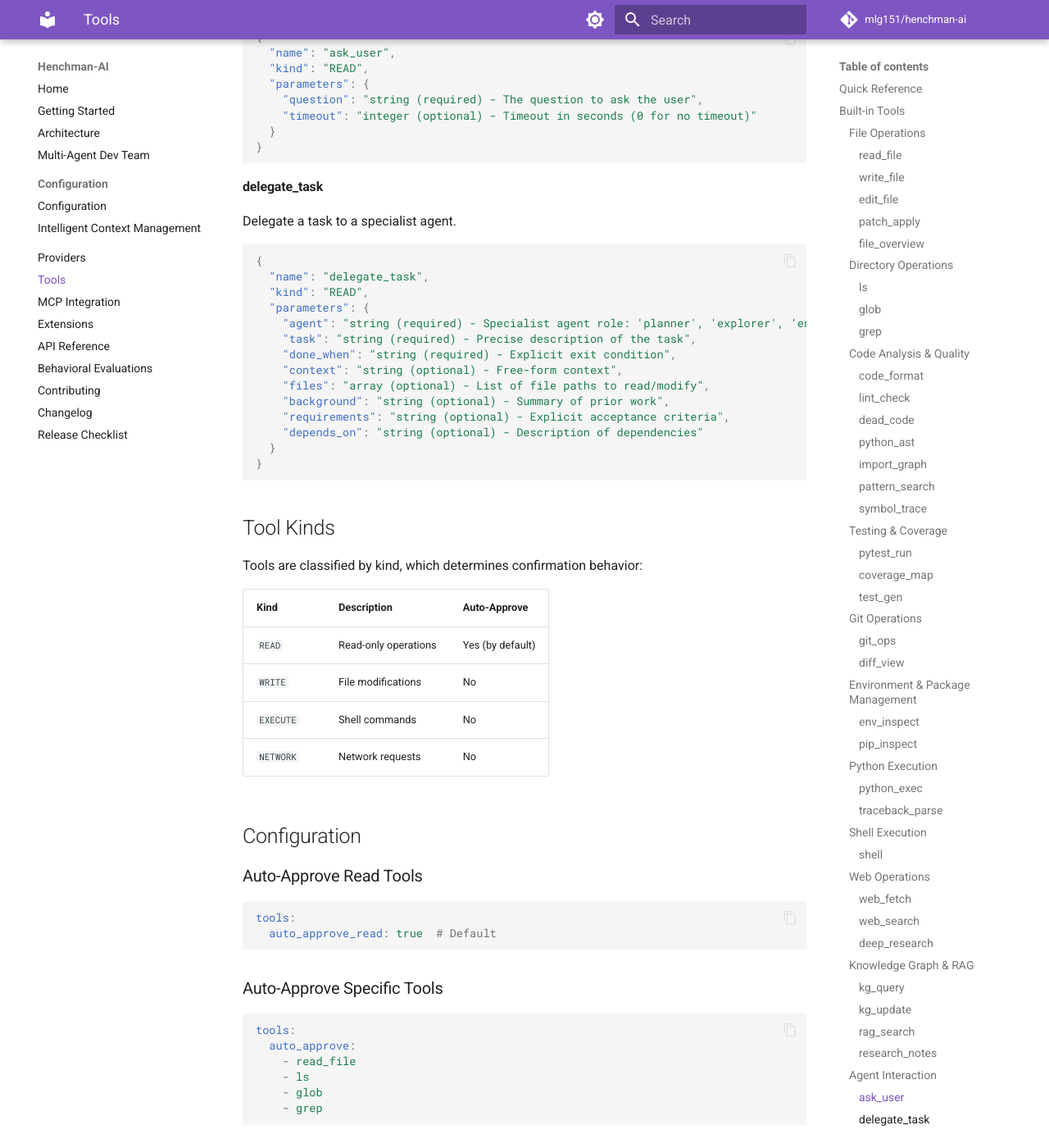
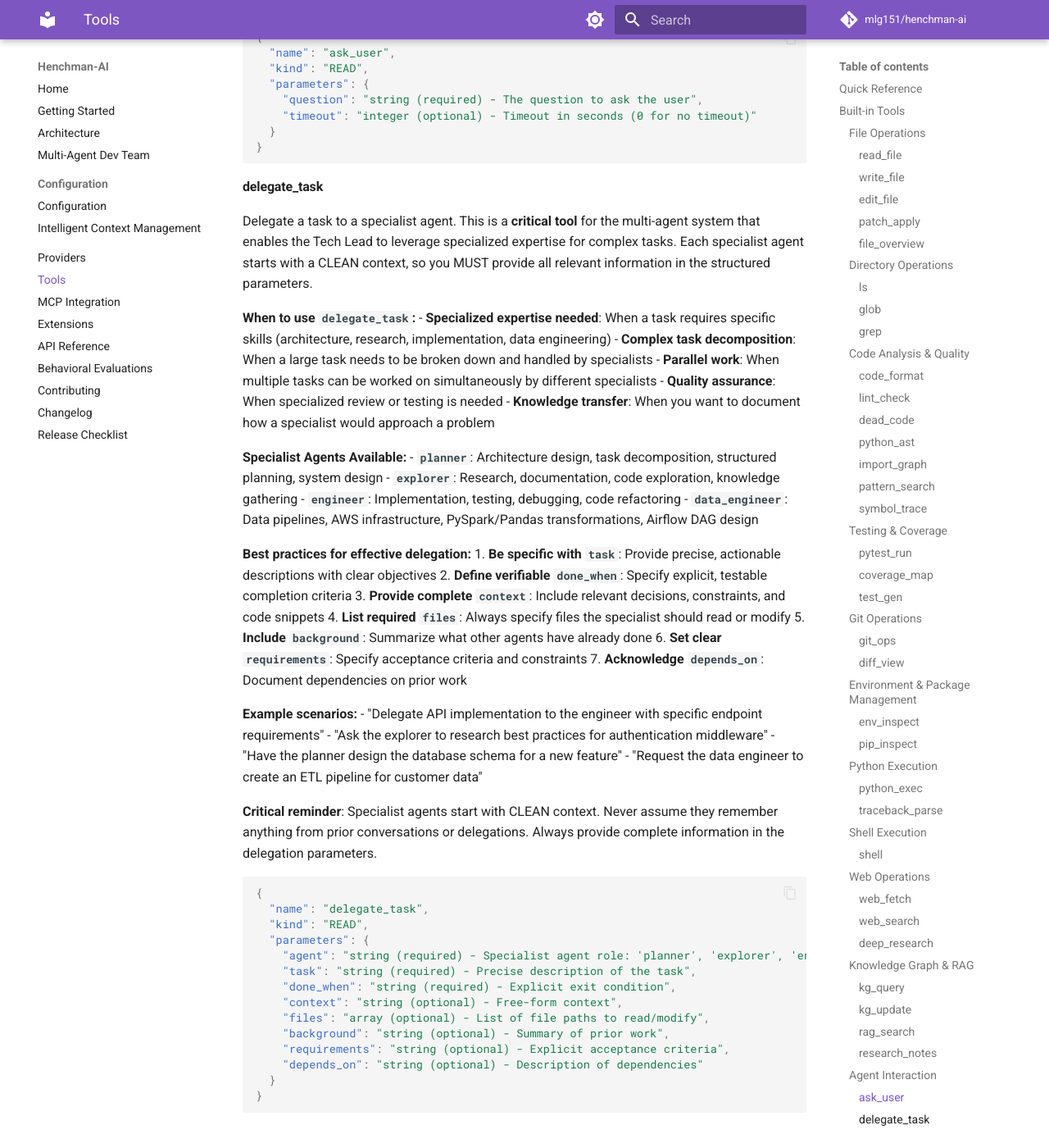
Before and after one commit to mlg151/henchman-ai, an MkDocs documentation site: the page built from docs/tools.md, in a window 1280 px wide and 1400 px high, scrolled down 13624 px. Shown: the whole window at 82% size. Built offline with MkDocs 1.6.1 and Material for MkDocs 9.7.7, drawn with Linux system fonts in a browser that asks for light colours; comment, search, counter and statistics services are not loaded.

Commit message:
docs(auto-improve): automated documentation improvement
## Date/Time
2026-03-16T08:10:00Z (approximate)

Automated by scripts/auto-doc-improve.sh at 2026-03-16T08:00:02Z

````diff
--- a/docs/tools.md
+++ b/docs/tools.md
@@ -649,7 +649,37 @@ Ask the user a question and wait for response. This is a **critical tool** for a
 
 #### delegate_task
 
-Delegate a task to a specialist agent.
+Delegate a task to a specialist agent. This is a **critical tool** for the multi-agent system that enables the Tech Lead to leverage specialized expertise for complex tasks. Each specialist agent starts with a CLEAN context, so you MUST provide all relevant information in the structured parameters.
+
+**When to use `delegate_task`:**
+- **Specialized expertise needed**: When a task requires specific skills (architecture, research, implementation, data engineering)
+- **Complex task decomposition**: When a large task needs to be broken down and handled by specialists
+- **Parallel work**: When multiple tasks can be worked on simultaneously by different specialists
+- **Quality assurance**: When specialized review or testing is needed
+- **Knowledge transfer**: When you want to document how a specialist would approach a problem
+
+**Specialist Agents Available:**
+- **`planner`**: Architecture design, task decomposition, structured planning, system design
+- **`explorer`**: Research, documentation, code exploration, knowledge gathering
+- **`engineer`**: Implementation, testing, debugging, code refactoring
+- **`data_engineer`**: Data pipelines, AWS infrastructure, PySpark/Pandas transformations, Airflow DAG design
+
+**Best practices for effective delegation:**
+1. **Be specific with `task`**: Provide precise, actionable descriptions with clear objectives
+2. **Define verifiable `done_when`**: Specify explicit, testable completion criteria
+3. **Provide complete `context`**: Include relevant decisions, constraints, and code snippets
+4. **List required `files`**: Always specify files the specialist should read or modify
+5. **Include `background`**: Summarize what other agents have already done
+6. **Set clear `requirements`**: Specify acceptance criteria and constraints
+7. **Acknowledge `depends_on`**: Document dependencies on prior work
+
+**Example scenarios:**
+- "Delegate API implementation to the engineer with specific endpoint requirements"
+- "Ask the explorer to research best practices for authentication middleware"
+- "Have the planner design the database schema for a new feature"
+- "Request the data engineer to create an ETL pipeline for customer data"
+
+**Critical reminder**: Specialist agents start with CLEAN context. Never assume they remember anything from prior conversations or delegations. Always provide complete information in the delegation parameters.
 
 ```json
 {
````
Also changed, not shown: .agent_tasks/auto-doc-improve/doc-smell-report.md (+1 -1 lines), .agent_tasks/auto-doc-improve/last-improvement.md (+48 -43 lines), .agent_tasks/auto-improve/smell-report.md (+27 -27 lines), 5 other files.
